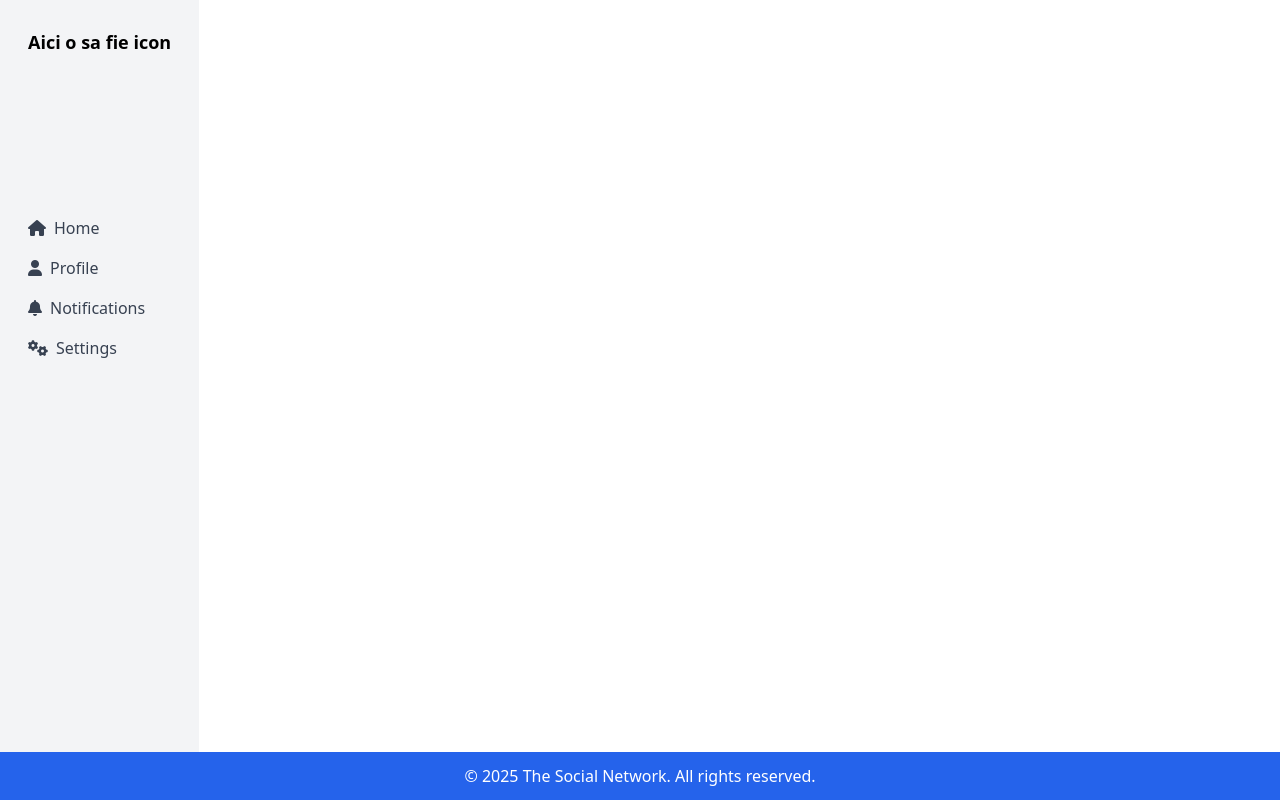
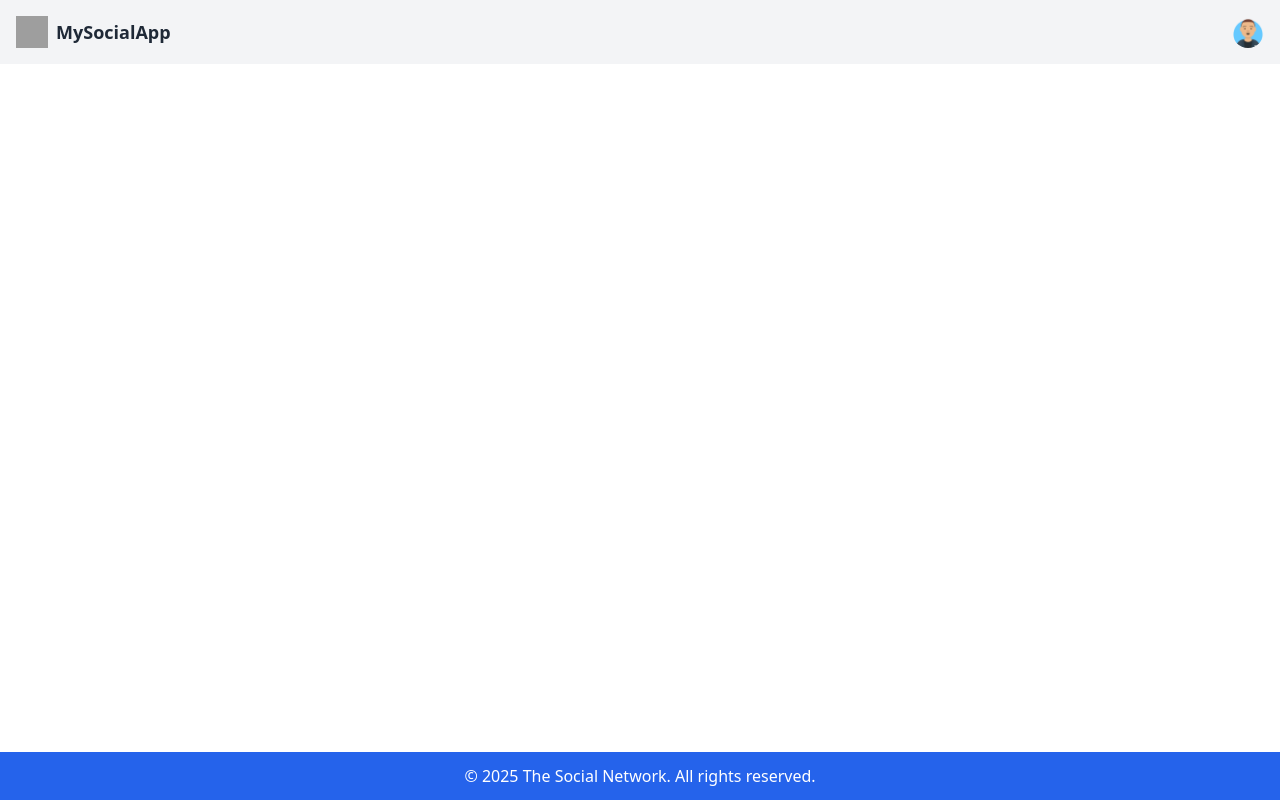
Before and after one commit to ShadowsAdi/ProiectIS, a Django app: template frontend/social_network_app/templates/app_pages/profile.html in a window 1280 px wide. Run offline with Django 3.2, Linux system fonts and the light colour scheme; the template is opened without the code that fills it, so the values that code supplies are empty; some libraries are stand-ins or nearby versions; grey boxes are pictures that could not be loaded.

Commit message:
Modificari
Sidebar -> Topbar
Adaugat avatar + meniu dropdown + logo aplicatie
Adaugat model `profile`, modificat putin pagina de register si login + redirectionare catre home daca utilizatorul este logat

```diff
--- a/frontend/social_network_app/templates/authentication/login.html
+++ b/frontend/social_network_app/templates/authentication/login.html
@@ -24,3 +24,7 @@
 {% block already_have_account %}
 {% endblock already_have_account %}
 {% block submit_button %}Sign in{% endblock %}
+{% block choose_gender %}
+{% endblock choose_gender %}
+{% block birth_date %}
+{% endblock birth_date %}
--- /dev/null
+++ b/frontend/social_network_app/templates/components/topbar.html
@@ -0,0 +1,50 @@
+{% load static %}
+<div class="bg-gray-100 p-4 flex items-center justify-between relative">
+    <div class="flex items-center space-x-2">
+        <img src="{% static 'images/logo.png' %}" alt="Logo" class="h-8 w-8">
+        <span class="text-lg font-bold text-gray-800">MySocialApp</span>
+    </div>
+
+    <div x-data="{ open: false }" class="relative flex">
+        {% if request.user.profile.profile_picture %}
+            <img src="{{ request.user.profile.profile_picture.url }}" alt="Avatar"
+                 class="h-8 w-8 rounded-full object-cover">
+        {% else %}
+            <img src="{% if request.user.profile.gender == 'female' %}
+                         {% static 'images/avatars/female_default.png' %}
+                     {% else %}
+                         {% static 'images/avatars/male_default.png' %}
+                     {% endif %}"
+                 alt="User Avatar"
+                 class="h-8 w-8 rounded-full object-cover">
+        {% endif %}
+
+
+        <button @click="open = !open" class="text-gray-700 font-semibold hover:text-blue-600">
+            {{ request.user.username }}
+        </button>
+
+        <div x-show="open" @click.outside="open = false"
+             class="absolute right-0 mt-10 w-48 bg-white border rounded-lg shadow-lg z-50 py-4">
+            <a href="{% url 'home' %}" class="flex items-center px-4 py-2 text-gray-700 hover:bg-gray-100">
+                <i class="fas fa-home mr-2"></i> Home
+            </a>
+            <a href="{% url 'profile' %}" class="flex items-center px-4 py-2 text-gray-700 hover:bg-gray-100">
+                <i class="fas fa-user mr-2"></i> Profile
+            </a>
+            <a href="{% url 'notifications' %}" class="flex items-center px-4 py-2 text-gray-700 hover:bg-gray-100">
+                <i class="fas fa-bell mr-2"></i> Notifications
+            </a>
+            <a href="{% url 'settings' %}" class="flex items-center px-4 py-2 text-gray-700 hover:bg-gray-100">
+                <i class="fas fa-cogs mr-2"></i> Settings
+            </a>
+
+            <form method="POST" action="{% url 'logout' %}">
+                {% csrf_token %}
+                <button type="submit" class="w-full text-left flex items-center px-4 py-2 text-red-600 hover:bg-gray-100">
+                    <i class="fas fa-sign-out-alt mr-2"></i> Logout
+                </button>
+            </form>
+        </div>
+    </div>
+</div>
--- a/frontend/social_network_app/templates/layouts/base_app.html
+++ b/frontend/social_network_app/templates/layouts/base_app.html
@@ -16,37 +16,13 @@
 
     <!-- Custom styles -->
     <link rel="stylesheet" href="{% static 'styles.css' %}">
+
+    <script src="https://unpkg.com/alpinejs" defer></script>
 </head>
 <body class="flex flex-col min-h-screen">
-
+    <!-- Topbar -->
+    {% include "components/topbar.html" %}
     <div class="flex flex-grow">
-
-        <!-- Sidebar -->
-        <div class="flex flex-col bg-gray-100 p-7">
-            <h4 class="text-center mb-20 text-lg font-semibold">Aici o sa fie icon</h4>
-            <ul class="flex flex-col space-y-4 mt-20">
-                <li>
-                    <a href="{% url 'home' %}" class="flex items-center text-gray-700 font-medium hover:text-blue-600">
-                        <i class="fas fa-home mr-2"></i> Home
-                    </a>
-                </li>
-                <li>
-                    <a href="{% url 'profile' %}" class="flex items-center text-gray-700 hover:text-blue-600 ">
-                        <i class="fas fa-user mr-2"></i> Profile
-                    </a>
-                </li>
-                <li>
-                    <a href="{% url 'notifications' %}" class="flex items-center text-gray-700 hover:text-blue-600 ">
-                        <i class="fas fa-bell mr-2"></i> Notifications
-                    </a>
-                </li>
-                <li>
-                    <a href="{% url 'settings' %}" class="flex items-center text-gray-700 hover:text-blue-600 ">
-                        <i class="fas fa-cogs mr-2"></i> Settings
-                    </a>
-                </li>
-            </ul>
-        </div>
         <main class="flex-1 p-6">
         {% block content %}
         <!-- Default content (can be empty) -->
```
Also changed, not shown: frontend/configurations/urls.py (+3 -4 lines), frontend/social_network_app/apps.py (+6 -2 lines), frontend/social_network_app/forms.py (+17 -1 lines), frontend/social_network_app/models.py (+16 -1 lines), frontend/social_network_app/signals.py (added, +10 -0 lines), frontend/social_network_app/templates/layouts/base_auth.html (+33 -3 lines), frontend/social_network_app/views.py (+15 -3 lines), frontend/static/images/avatars/female_default.png (added), frontend/static/images/avatars/male_default.png (added), 1 other file.
